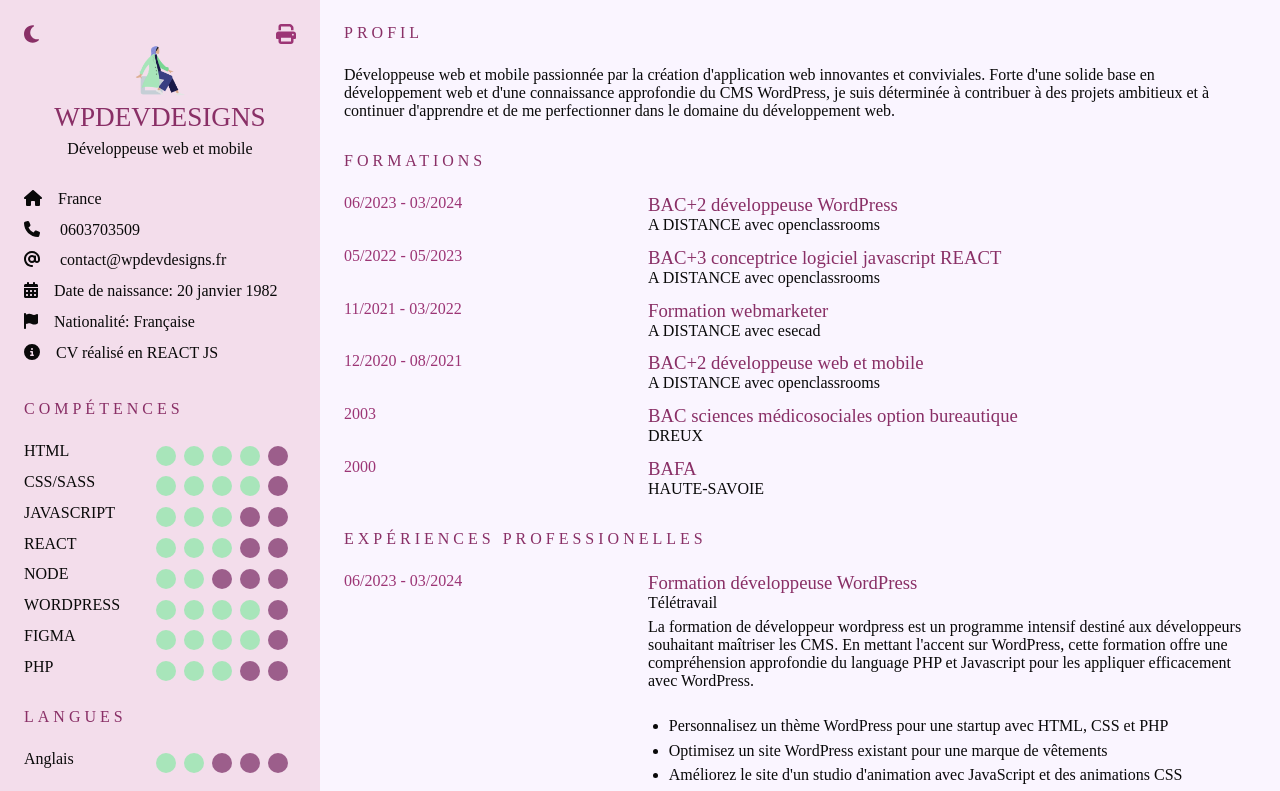
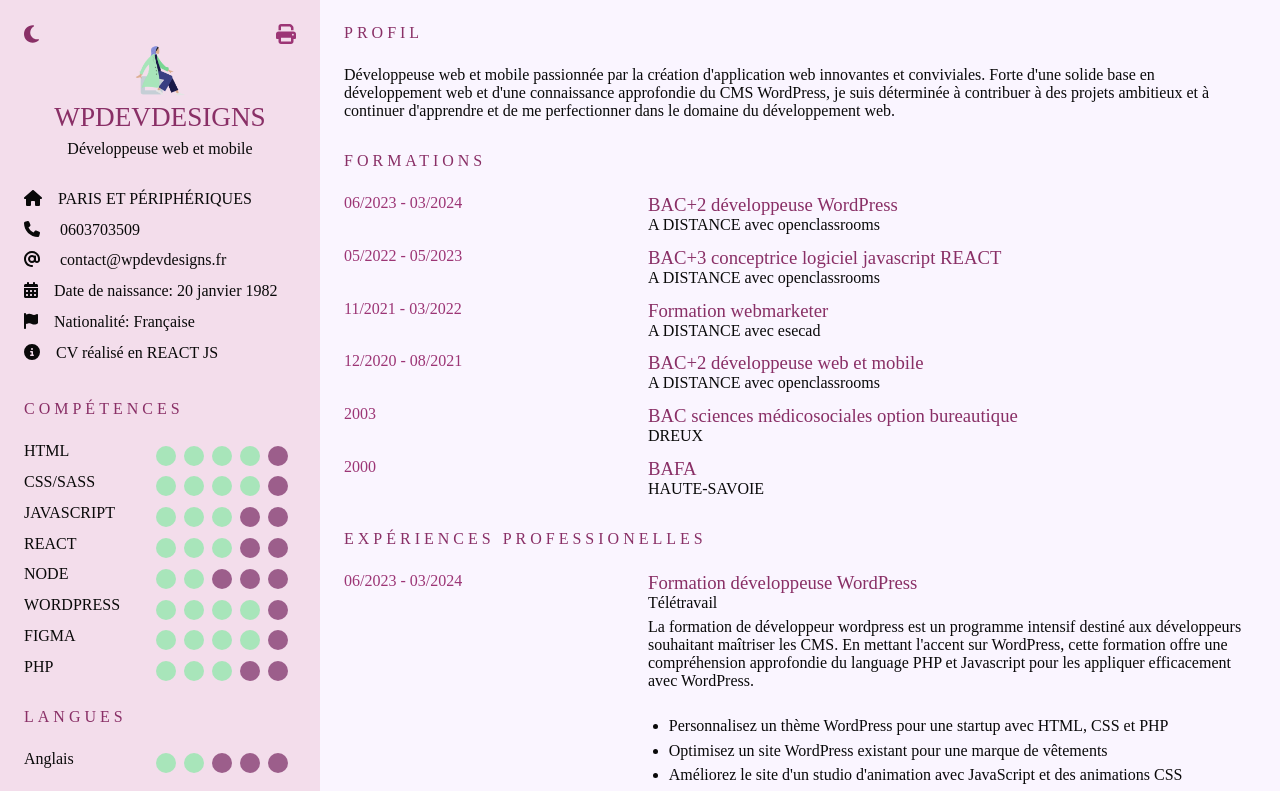
Before and after one commit to sousouben/mon-cv, a React (Create React App) app: page / in a window 1280 px wide. Shown: the top 791 px of the page. Built offline with nearby package versions, Linux system fonts and the light colour scheme; a web font is replaced by a local one.

Commit message:
modif lieu

```diff
--- a/src/components/user/User.jsx
+++ b/src/components/user/User.jsx
@@ -19,9 +19,9 @@ function User() {
       <p className="user__profession">Développeuse web et mobile</p>
       <div className="user__infos">
         <p className="user__info">
-          <a href="https://maps.app.goo.gl/UVL1xLMr2wdBRPAfA" target="__blanc">
+          <a href="https://maps.app.goo.gl/THeFYLEmpQg6qCeeA" target="__blanc">
             <FontAwesomeIcon icon={faHouse} />
-            France
+            PARIS ET PÉRIPHÉRIQUES
           </a>
         </p>
         <p className="user__info">
```
